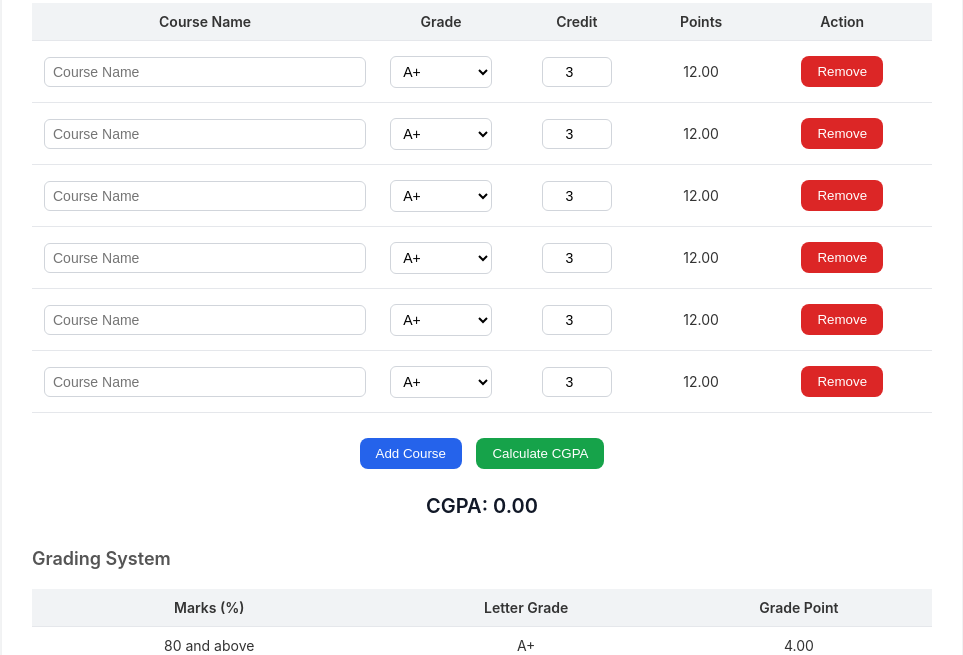
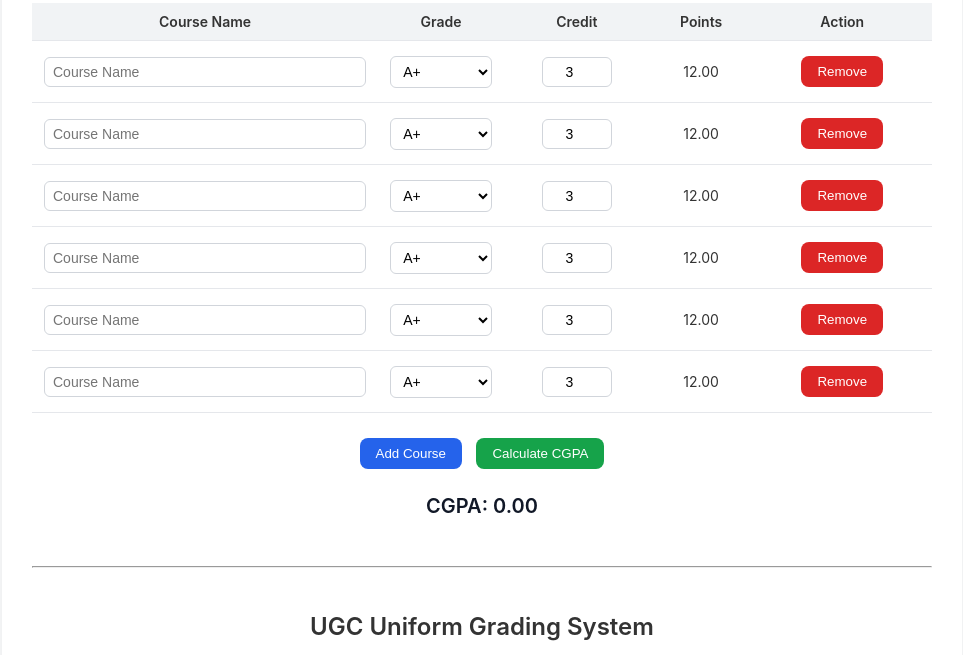
Before and after one commit to Asif-Zetu/cgpa_calculator, a plain HTML site: page index.html in a window 1280 px wide. Shown: the part 145-800 px from the top of the page, without its empty margins (158-1121 px from the left). Drawn offline with Linux system fonts and the light colour scheme.

Commit message:
applied some UI changes

```diff
--- a/index.html
+++ b/index.html
@@ -146,8 +146,8 @@
       </div>
 
       <p id="cgpaResult">CGPA: 0.00</p>
-
-      <h2>Grading System</h2>
+      <br /> <hr> <br>
+      <h1>UGC Uniform Grading System</h1>
       <table class="grading-table">
         <thead>
           <tr>
```
